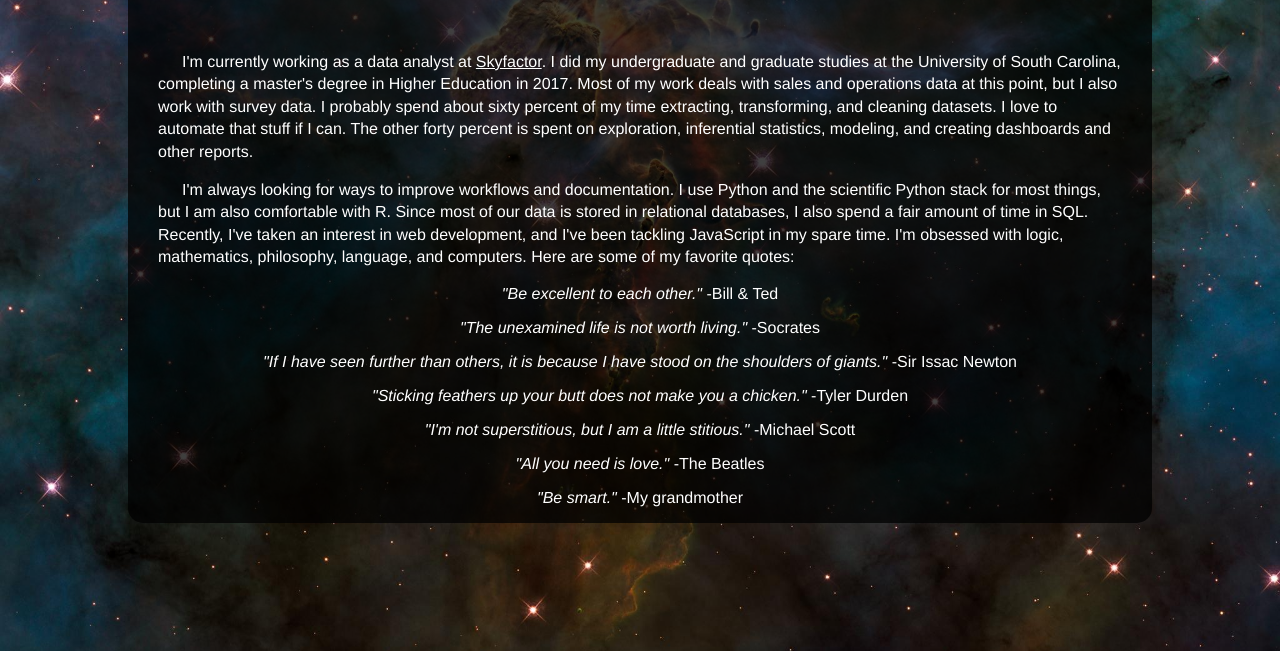
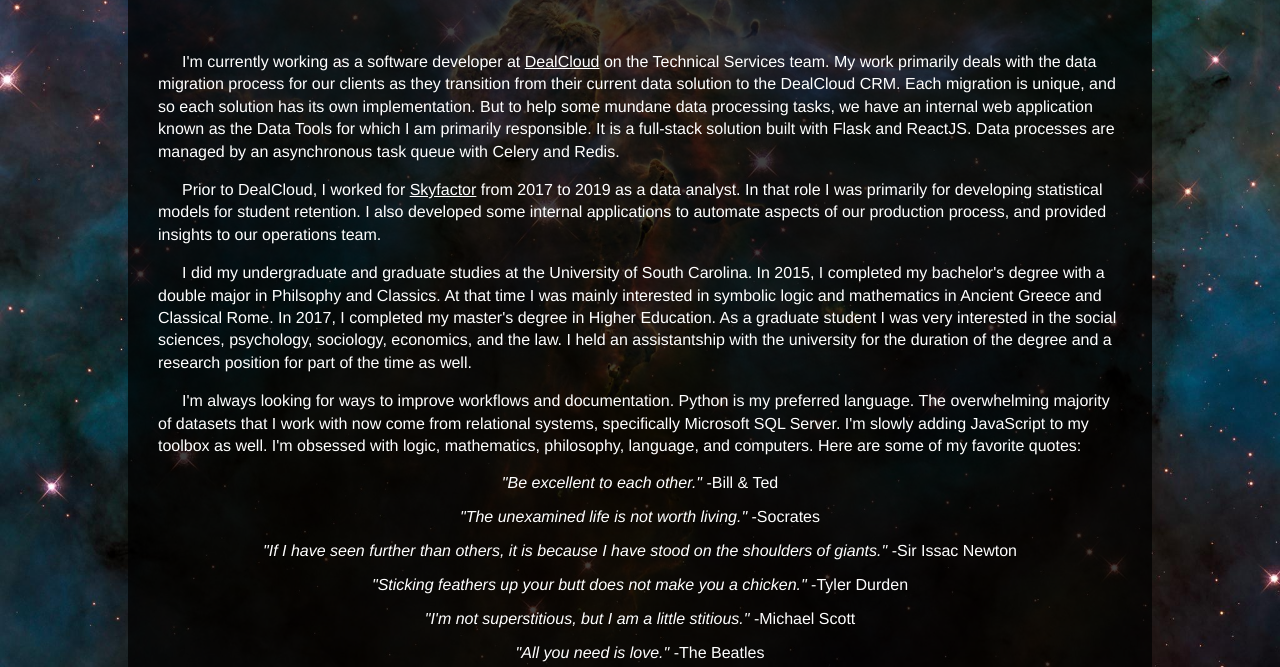
Before and after one commit to SonofSpock/sonofspock.github.io, a plain HTML site: page index.html in a window 1280 px wide. Shown: the part 433-1100 px from the top of the page. Drawn offline with Linux system fonts and the light colour scheme.

Commit message:
Update site content

```diff
--- a/index.html
+++ b/index.html
@@ -41,20 +41,35 @@
 
         <div id="main_text">
           <p style="text-indent:24px; line-height:1.4em;">
-            I'm currently working as a data analyst at <a href="https://skyfactor.com/">Skyfactor</a>. I did my
-            undergraduate and graduate studies at
-            the University of South Carolina, completing a master's degree in Higher Education in 2017.
-            Most of my work deals with sales and operations data at this point, but I also work with survey data.
-            I probably spend about sixty percent of my time extracting, transforming, and cleaning datasets. I love to automate
-            that stuff if I can. The other forty percent is spent on exploration, inferential statistics, modeling, and creating
-            dashboards and other reports.
+            I'm currently working as a software developer at <a href="https://dealcloud.com/">DealCloud</a>
+            on the Technical Services team. My work primarily deals with the data migration process for our
+            clients as they transition from their current data solution to the DealCloud CRM. Each migration
+            is unique, and so each solution has its own implementation. But to help some mundane data
+            processing tasks, we have an internal web application known as the Data Tools for which I am
+            primarily responsible. It is a full-stack solution built with Flask and ReactJS. Data processes
+            are managed by an asynchronous task queue with Celery and Redis.
           </p>
           <p style="text-indent:24px; line-height:1.4em;">
-            I'm always looking for ways to improve workflows and documentation. I use Python and the scientific
-            Python stack for most things, but I am also comfortable with R. Since most
-            of our data is stored in relational databases, I also spend a fair amount of time in SQL. Recently, I've
-            taken an interest in web development, and I've been tackling JavaScript in my spare time. I'm obsessed with
-            logic, mathematics, philosophy, language, and computers. Here are some of my favorite quotes:
+            Prior to DealCloud, I worked for <a href="https://skyfactor.com/">Skyfactor</a> from 2017 to 2019
+            as a data analyst. In that role I was primarily for developing statistical models for student
+            retention. I also developed some internal applications to automate aspects of our production
+            process, and provided insights to our operations team.
+          </p>
+          <p style="text-indent:24px; line-height:1.4em;">
+            I did my undergraduate and graduate studies at the University of South Carolina. In 2015, I
+            completed my bachelor's degree with a double major in Philsophy and Classics. At that time I was
+            mainly interested in symbolic logic and mathematics in Ancient Greece and Classical Rome. In
+            2017, I completed my master's degree in Higher Education. As a graduate student I was very
+            interested in the social sciences, psychology, sociology, economics, and the law. I held an
+            assistantship with the university for the duration of the degree and a research position for
+            part of the time as well.
+          </p>
+          <p style="text-indent:24px; line-height:1.4em;">
+            I'm always looking for ways to improve workflows and documentation. Python is my preferred
+            language. The overwhelming majority of datasets that I work with now come from relational
+            systems, specifically Microsoft SQL Server. I'm slowly adding JavaScript to my toolbox as well.
+            I'm obsessed with logic, mathematics, philosophy, language, and computers. Here are some of my
+            favorite quotes:
           </p>
           <div style="text-align: center;">
             <p><em>"Be excellent to each other."</em> -Bill & Ted</p>
```
